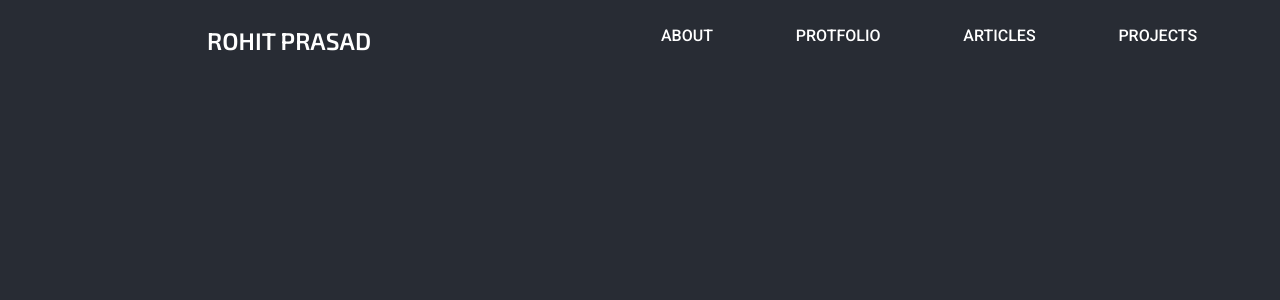
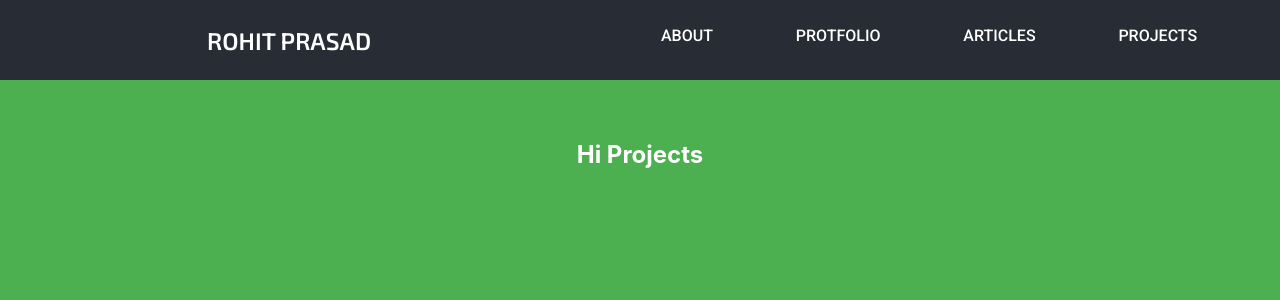
Before and after one commit to Maskedman99/mywebsite, a React (Create React App) app: page /projects in a window 1280 px wide. Shown: the top 300 px of the page. Built offline with nearby package versions, Linux system fonts and the light colour scheme; a web font is replaced by a local one; what react-animations would draw is missing.

Commit message:
create projects file

```diff
--- a/src/App.css
+++ b/src/App.css
@@ -90,7 +90,7 @@
   transition: transform 1000ms ease-in-out;
 }
 
-/*                POP*/
+/*                POP
 
 .slide-back-enter {
   transform: translate(-100%);
@@ -107,6 +107,7 @@
   transform: translate(100%);
   transition: transform 1000ms ease-in-out;
 }
+*/
 
 /*                POSITIONING THE ANIMATION*/
 
--- a/src/App.js
+++ b/src/App.js
@@ -6,6 +6,7 @@ import './App.css';
 
 import Main from './screens/Main'
 import About from './screens/About'
+import Projects from './screens/Projects'
 
 function App ({location, history}){
 
@@ -30,12 +31,13 @@ function App ({location, history}){
         <CSSTransition
           key={location.key}
           timeout={{ enter: 2000, exit: 2000 }}
-          classNames={ history.action === 'PUSH' ? 'slide': 'slide-back' }
+          classNames={ 'slide'}// history.action === 'PUSH' ? 'slide': 'slide-back' }
         >
          <section className="route-section">
             <Switch location={location}>
           <Route path="/" exact component={Main} />
           <Route path="/about" exact component={About} />
+          <Route path="/projects" exact component={Projects} />
           </Switch>
           </section>
         </CSSTransition>
--- a/src/screens/About.css
+++ b/src/screens/About.css
@@ -1,5 +1,5 @@
 .About-main {
-  background-color: #4282c3;
+  background-color: #2196f3;
   min-height: 100vh;
   display: flex;
   align-items: center;
--- /dev/null
+++ b/src/screens/Projects.css
@@ -0,0 +1,8 @@
+.Projects-main {
+  background-color: #4caf50;
+  min-height: 100vh;
+  display: flex;
+  align-items: center;
+  flex-direction: column;
+  padding-top: 5vh;
+}
--- /dev/null
+++ b/src/screens/Projects.js
@@ -0,0 +1,15 @@
+import React, { Component } from 'react';
+
+import "./Projects.css"
+
+class Projects extends Component {
+    render() {
+        return(
+            <div className="Projects-main">
+                <h1>Hi Projects</h1>
+            </div>
+        )
+    }
+}
+
+export default Projects;
```
